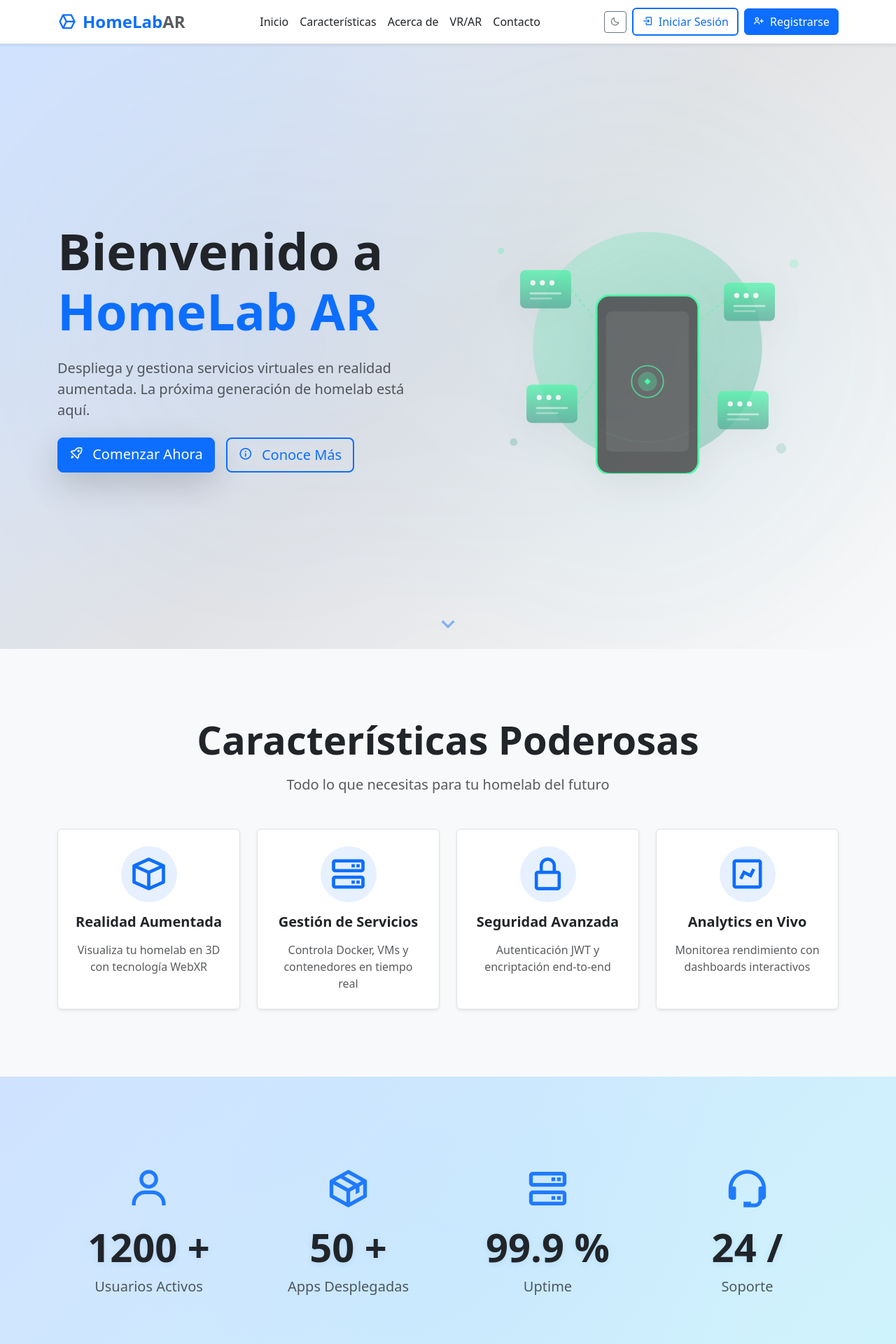
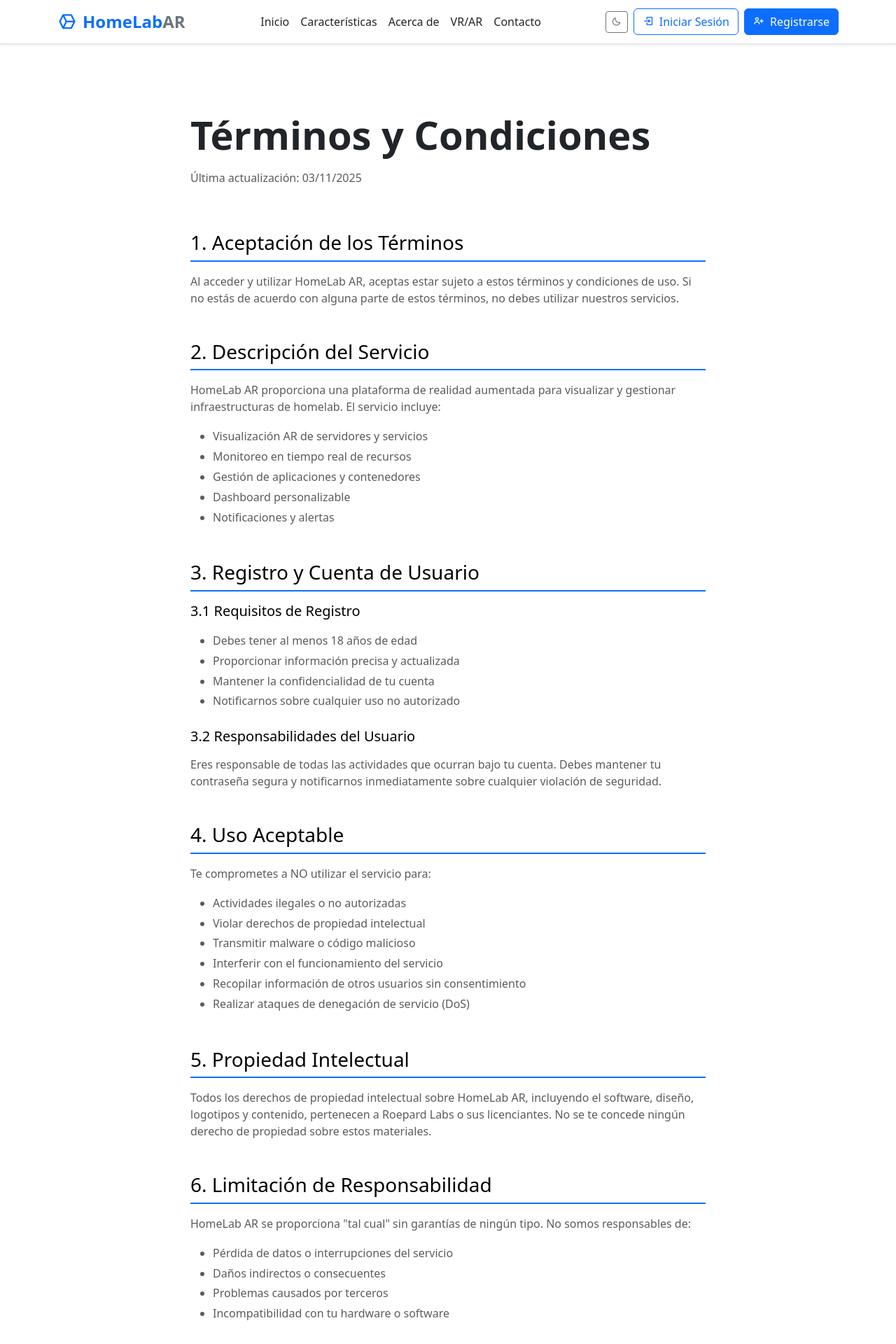
Before and after one commit to roepard-labs/thepearlo_vr-website, a PHP site: page /terms in a window 1280 px wide. Shown: the top 1920 px of the page at 70% size. Run offline with PHP 8.4, Linux system fonts and the light colour scheme; some libraries are stand-ins or nearby versions.

Commit message:
feat: Implement routing system with clean URLs and create new views for features, privacy policy, and terms of service

```diff
--- a/index.php
+++ b/index.php
@@ -1,10 +1,15 @@
 <?php
 /**
- * Index.php - Punto de entrada principal
+ * Index.php - Router Principal
  * HomeLab AR - Roepard Labs
  *
- * Este archivo usa la arquitectura funcional con AppLayout
- * para renderizar la vista home con todas las secciones.
+ * Sistema de routing con URLs limpias:
+ * / -> home.view.php
+ * /features -> features.view.php
+ * /privacy -> privacy.view.php
+ * /terms -> terms.view.php
+ * /admin/* -> admin.dashboard.view.php
+ * /user/* -> user.dashboard.view.php
  */
 
 // Activar reporte de errores para debugging
@@ -18,85 +23,38 @@
 require_once __DIR__ . '/layout/AppLayout.php';
 
 // ===================================
-// CONFIGURACIÓN DE LA PÁGINA
+// SISTEMA DE ROUTING
 // ===================================
-$pageConfig = [
-    'title' => 'HomeLab AR - Realidad Aumentada para tu HomeLab | Roepard Labs',
-    'description' => 'Visualiza y controla tu infraestructura HomeLab en realidad aumentada con tecnología WebXR. Monitoreo en tiempo real, gestión de apps y servicios.',
-    'keywords' => 'homelab, realidad aumentada, ar, webxr, infraestructura, dashboard, monitoreo, servidores',
-    'author' => 'Roepard Labs',
-    'og_image' => '/assets/images/og-homelab-ar.jpeg',
-    'og_type' => 'website',
-    'canonical' => 'https://website.roepard.online/',
 
-    // CSS adicionales específicos para home
-    'css' => [],
+// Obtener la URI limpia (sin query string)
+$request_uri = $_SERVER['REQUEST_URI'];
+$uri = strtok($request_uri, '?'); // Remover query string
+$uri = rtrim($uri, '/'); // Remover trailing slash
+$uri = $uri ?: '/'; // Si está vacío, es la raíz
 
-    // JavaScript adicionales
-    'js' => [
-        'js/main.js',      // Inicialización principal (AOS, theme toggle, etc)
-        'js/auth.js',      // Sistema de autenticación
-        'js/utils.js'      // Funciones utilitarias
-    ]
+// Definir rutas y sus vistas correspondientes
+$routes = [
+    '/' => 'home.view.php',
+    '/home' => 'home.view.php',
+    '/features' => 'features.view.php',
+    '/privacy' => 'privacy.view.php',
+    '/terms' => 'terms.view.php',
+    '/admin' => 'admin.dashboard.view.php',
+    '/user' => 'user.dashboard.view.php'
 ];
 
-// ===================================
-// DATOS PARA LA VISTA
-// ===================================
-$pageData = [
-    // Usuario actual (si está autenticado)
-    'user' => $_SESSION['user'] ?? null,
+// Buscar la ruta exacta
+if (isset($routes[$uri])) {
+    $view_file = __DIR__ . '/views/' . $routes[$uri];
 
-    // Estadísticas para la sección stats
-    'stats' => [
-        [
-            'icon' => 'bx-server',
-            'number' => '12',
-            'label' => 'Servidores Activos'
-        ],
-        [
-            'icon' => 'bxl-docker',
-            'number' => '87',
-            'label' => 'Contenedores'
-        ],
-        [
-            'icon' => 'bx-data',
-            'number' => '45',
-            'label' => 'Servicios'
-        ],
-        [
-            'icon' => 'bx-trending-up',
-            'number' => '99.9%',
-            'label' => 'Uptime'
-        ]
-    ],
+    // Verificar que el archivo existe
+    if (file_exists($view_file)) {
+        require_once $view_file;
+        exit;
+    }
+}
 
-    // Características para la sección features
-    'features' => [
-        [
-            'icon' => 'bx-cube-alt',
-            'title' => 'Visualización AR',
-            'description' => 'Visualiza tu infraestructura en realidad aumentada con WebXR'
-        ],
-        [
-            'icon' => 'bx-time-five',
-            'title' => 'Tiempo Real',
-            'description' => 'Monitoreo en tiempo real de tus servicios y recursos'
-        ],
-        [
-            'icon' => 'bx-shield-alt-2',
-            'title' => 'Seguro',
-            'description' => 'Autenticación robusta y cifrado de extremo a extremo'
-        ],
-        [
-            'icon' => 'bx-mobile',
-            'title' => 'Multiplataforma',
-            'description' => 'Funciona en desktop, móvil y dispositivos AR/VR'
-        ]
-    ]
-];
-
-// ===================================
-// RENDERIZAR LA VISTA HOME
-// ===================================
-AppLayout::render('home', $pageData, $pageConfig);
+// Si no se encuentra la ruta, retornar 404
+// Nginx manejará esto y mostrará 40x.php
+http_response_code(404);
+exit;
--- a/layout/AppLayout.php
+++ b/layout/AppLayout.php
@@ -123,7 +123,15 @@
             <?php endif; ?>
 
             <main id="main-content">
-                <?php self::includeView($view, $data); ?>
+                <?php
+                // Si se proporciona contenido directamente, usarlo
+                // Si no, intentar incluir el archivo de vista
+                if (isset($data['content']) && !empty($data['content'])) {
+                    echo $data['content'];
+                } else {
+                    self::includeView($view, $data);
+                }
+                ?>
             </main>
 
             <?php if ($config['includeFooter']): ?>
--- a/ui/footer.ui.php
+++ b/ui/footer.ui.php
@@ -34,7 +34,7 @@
                         <a href="/" class="text-white-50 text-decoration-none">Inicio</a>
                     </li>
                     <li class="mb-2">
-                        <a href="#features" class="text-white-50 text-decoration-none">Características</a>
+                        <a href="/features" class="text-white-50 text-decoration-none">Características</a>
                     </li>
                     <li class="mb-2">
                         <a href="#about" class="text-white-50 text-decoration-none">Acerca de</a>
--- a/ui/header.ui.php
+++ b/ui/header.ui.php
@@ -31,7 +31,7 @@
                     <a class="nav-link" href="/">Inicio</a>
                 </li>
                 <li class="nav-item">
-                    <a class="nav-link" href="#features">Características</a>
+                    <a class="nav-link" href="/features">Características</a>
                 </li>
                 <li class="nav-item">
                     <a class="nav-link" href="#about">Acerca de</a>
--- a/views/home.view.php
+++ b/views/home.view.php
@@ -4,19 +4,29 @@
  * Página principal del sitio con secciones animadas
  * HomeLab AR - Roepard Labs
  */
-?>
 
-<!-- Hero Section -->
-<?php include __DIR__ . '/../sections/hero.section.php'; ?>
+require_once __DIR__ . '/../layout/AppLayout.php';
 
-<!-- Features Section -->
-<?php include __DIR__ . '/../sections/features.section.php'; ?>
+// Configuración de la página
+$pageConfig = [
+    'title' => 'HomeLab AR - Realidad Aumentada para tu HomeLab | Roepard Labs',
+    'description' => 'Visualiza y controla tu infraestructura HomeLab en realidad aumentada con tecnología WebXR. Monitoreo en tiempo real, gestión de apps y servicios.',
+    'keywords' => 'homelab, realidad aumentada, ar, webxr, infraestructura, dashboard, monitoreo, servidores',
+    'css' => [],
+    'js' => ['js/main.js', 'js/auth.js', 'js/utils.js']
+];
 
-<!-- Stats Section -->
-<?php include __DIR__ . '/../sections/stats.section.php'; ?>
+// Capturar todo el contenido de las secciones
+ob_start();
 
-<!-- About Section -->
-<?php include __DIR__ . '/../sections/about.section.php'; ?>
+// Incluir secciones
+include __DIR__ . '/../sections/hero.section.php';
+include __DIR__ . '/../sections/features.section.php';
+include __DIR__ . '/../sections/stats.section.php';
+include __DIR__ . '/../sections/about.section.php';
+include __DIR__ . '/../sections/contact.section.php';
 
-<!-- Contact Section -->
-<?php include __DIR__ . '/../sections/contact.section.php'; ?>
+$content = ob_get_clean();
+
+// Renderizar con AppLayout
+AppLayout::render('home', ['content' => $content], $pageConfig);
--- /dev/null
+++ b/views/terms.view.php
@@ -0,0 +1,209 @@
+<?php
+/**
+ * Vista: Terms of Service
+ * Términos y condiciones de uso
+ * HomeLab AR - Roepard Labs
+ */
+
+require_once __DIR__ . '/../layout/AppLayout.php';
+
+// Configuración de la página
+$pageConfig = [
+    'title' => 'Términos y Condiciones - HomeLab AR | Roepard Labs',
+    'description' => 'Lee los términos y condiciones de uso de HomeLab AR.',
+    'keywords' => 'términos, condiciones, legal, uso, servicio',
+    'css' => [],
+    'js' => []
+];
+
+// Capturar contenido
+ob_start();
+?>
+
+<section class="py-5 bg-body">
+    <div class="container py-5">
+        <!-- Header -->
+        <div class="row mb-5" data-aos="fade-up">
+            <div class="col-lg-8 mx-auto">
+                <h1 class="display-4 fw-bold mb-3">Términos y Condiciones</h1>
+                <p class="text-muted">
+                    Última actualización: <?php echo date('d/m/Y'); ?>
+                </p>
+            </div>
+        </div>
+
+        <!-- Contenido -->
+        <div class="row">
+            <div class="col-lg-8 mx-auto">
+                <div class="content-wrapper">
+                    <!-- Aceptación -->
+                    <div class="mb-5" data-aos="fade-up">
+                        <h2 class="h3 mb-3">1. Aceptación de los Términos</h2>
+                        <p class="text-muted">
+                            Al acceder y utilizar HomeLab AR, aceptas estar sujeto a estos términos y condiciones de
+                            uso. Si no estás de acuerdo con alguna parte de estos términos, no debes utilizar nuestros
+                            servicios.
+                        </p>
+                    </div>
+
+                    <!-- Descripción del servicio -->
+                    <div class="mb-5" data-aos="fade-up" data-aos-delay="100">
+                        <h2 class="h3 mb-3">2. Descripción del Servicio</h2>
+                        <p class="text-muted">
+                            HomeLab AR proporciona una plataforma de realidad aumentada para visualizar y gestionar
+                            infraestructuras de homelab. El servicio incluye:
+                        </p>
+                        <ul class="text-muted">
+                            <li>Visualización AR de servidores y servicios</li>
+                            <li>Monitoreo en tiempo real de recursos</li>
+                            <li>Gestión de aplicaciones y contenedores</li>
+                            <li>Dashboard personalizable</li>
+                            <li>Notificaciones y alertas</li>
+                        </ul>
+                    </div>
+
+                    <!-- Registro y cuenta -->
+                    <div class="mb-5" data-aos="fade-up" data-aos-delay="200">
+                        <h2 class="h3 mb-3">3. Registro y Cuenta de Usuario</h2>
+                        <h3 class="h5 mb-3">3.1 Requisitos de Registro</h3>
+                        <ul class="text-muted">
+                            <li>Debes tener al menos 18 años de edad</li>
+                            <li>Proporcionar información precisa y actualizada</li>
+                            <li>Mantener la confidencialidad de tu cuenta</li>
+                            <li>Notificarnos sobre cualquier uso no autorizado</li>
+                        </ul>
+
+                        <h3 class="h5 mb-3 mt-4">3.2 Responsabilidades del Usuario</h3>
+                        <p class="text-muted">
+                            Eres responsable de todas las actividades que ocurran bajo tu cuenta. Debes mantener tu
+                            contraseña segura y notificarnos inmediatamente sobre cualquier violación de seguridad.
+                        </p>
+                    </div>
+
+                    <!-- Uso aceptable -->
+                    <div class="mb-5" data-aos="fade-up" data-aos-delay="300">
+                        <h2 class="h3 mb-3">4. Uso Aceptable</h2>
+                        <p class="text-muted mb-3">Te comprometes a NO utilizar el servicio para:</p>
+                        <ul class="text-muted">
+                            <li>Actividades ilegales o no autorizadas</li>
+                            <li>Violar derechos de propiedad intelectual</li>
+                            <li>Transmitir malware o código malicioso</li>
+                            <li>Interferir con el funcionamiento del servicio</li>
+                            <li>Recopilar información de otros usuarios sin consentimiento</li>
+                            <li>Realizar ataques de denegación de servicio (DoS)</li>
+                        </ul>
+                    </div>
+
+                    <!-- Propiedad intelectual -->
+                    <div class="mb-5" data-aos="fade-up" data-aos-delay="400">
+                        <h2 class="h3 mb-3">5. Propiedad Intelectual</h2>
+                        <p class="text-muted">
+                            Todos los derechos de propiedad intelectual sobre HomeLab AR, incluyendo el software,
+                            diseño, logotipos y contenido, pertenecen a Roepard Labs o sus licenciantes. No se te
+                            concede ningún derecho de propiedad sobre estos materiales.
+                        </p>
+                    </div>
+
+                    <!-- Limitación de responsabilidad -->
+                    <div class="mb-5" data-aos="fade-up" data-aos-delay="500">
+                        <h2 class="h3 mb-3">6. Limitación de Responsabilidad</h2>
+                        <p class="text-muted">
+                            HomeLab AR se proporciona "tal cual" sin garantías de ningún tipo. No somos responsables de:
+                        </p>
+                        <ul class="text-muted">
+                            <li>Pérdida de datos o interrupciones del servicio</li>
+                            <li>Daños indirectos o consecuentes</li>
+                            <li>Problemas causados por terceros</li>
+                            <li>Incompatibilidad con tu hardware o software</li>
+                        </ul>
+                    </div>
+
+                    <!-- Disponibilidad del servicio -->
+                    <div class="mb-5" data-aos="fade-up" data-aos-delay="600">
+                        <h2 class="h3 mb-3">7. Disponibilidad del Servicio</h2>
+                        <p class="text-muted">
+                            Nos esforzamos por mantener el servicio disponible 24/7, pero no garantizamos un
+                            funcionamiento ininterrumpido. Podemos realizar mantenimiento programado con notificación
+                            previa cuando sea posible.
+                        </p>
+                    </div>
+
+                    <!-- Modificaciones -->
+                    <div class="mb-5" data-aos="fade-up" data-aos-delay="700">
+                        <h2 class="h3 mb-3">8. Modificaciones al Servicio y Términos</h2>
+                        <p class="text-muted">
+                            Nos reservamos el derecho de modificar o discontinuar el servicio en cualquier momento.
+                            También podemos actualizar estos términos, notificándote de cambios significativos.
+                        </p>
+                    </div>
+
+                    <!-- Terminación -->
+                    <div class="mb-5" data-aos="fade-up" data-aos-delay="800">
+                        <h2 class="h3 mb-3">9. Terminación</h2>
+                        <p class="text-muted">
+                            Podemos suspender o terminar tu acceso al servicio si:
+                        </p>
+                        <ul class="text-muted">
+                            <li>Violas estos términos y condiciones</li>
+                            <li>Realizas actividades fraudulentas o ilegales</li>
+                            <li>Dañas la reputación del servicio</li>
+                            <li>Lo solicitas explícitamente</li>
+                        </ul>
+                    </div>
+
+                    <!-- Ley aplicable -->
+                    <div class="mb-5" data-aos="fade-up" data-aos-delay="900">
+                        <h2 class="h3 mb-3">10. Ley Aplicable</h2>
+                        <p class="text-muted">
+                            Estos términos se rigen por las leyes de México. Cualquier disputa será resuelta en los
+                            tribunales competentes de Ciudad de México.
+                        </p>
+                    </div>
+
+                    <!-- Contacto -->
+                    <div class="mb-5" data-aos="fade-up" data-aos-delay="1000">
+                        <h2 class="h3 mb-3">11. Contacto</h2>
+                        <p class="text-muted">
+                            Para preguntas sobre estos términos, contáctanos:
+                        </p>
+                        <ul class="list-unstyled text-muted">
+                            <li><strong>Email:</strong> legal@roepard.online</li>
+                            <li><strong>Website:</strong> https://website.roepard.online</li>
+                        </ul>
+                    </div>
+                </div>
+
+                <!-- Botón volver -->
+                <div class="text-center mt-5" data-aos="fade-up">
+                    <a href="/" class="btn btn-primary btn-lg px-5">
+                        <i class='bx bx-home-alt me-2'></i>
+                        Volver al Inicio
+                    </a>
+                </div>
+            </div>
+        </div>
+    </div>
+</section>
+
+<style>
+    .content-wrapper h2 {
+        color: var(--bs-emphasis-color);
+        border-bottom: 2px solid var(--bs-primary);
+        padding-bottom: 0.5rem;
+    }
+
+    .content-wrapper h3 {
+        color: var(--bs-emphasis-color);
+    }
+
+    .content-wrapper ul {
+        line-height: 1.8;
+    }
+</style>
+
+<?php
+$content = ob_get_clean();
+
+// Renderizar con AppLayout
+AppLayout::render('terms', ['content' => $content], $pageConfig);
+?>
```
Also changed, not shown: views/features.view.php (added, +187 -0 lines), views/privacy.view.php (added, +176 -0 lines).
